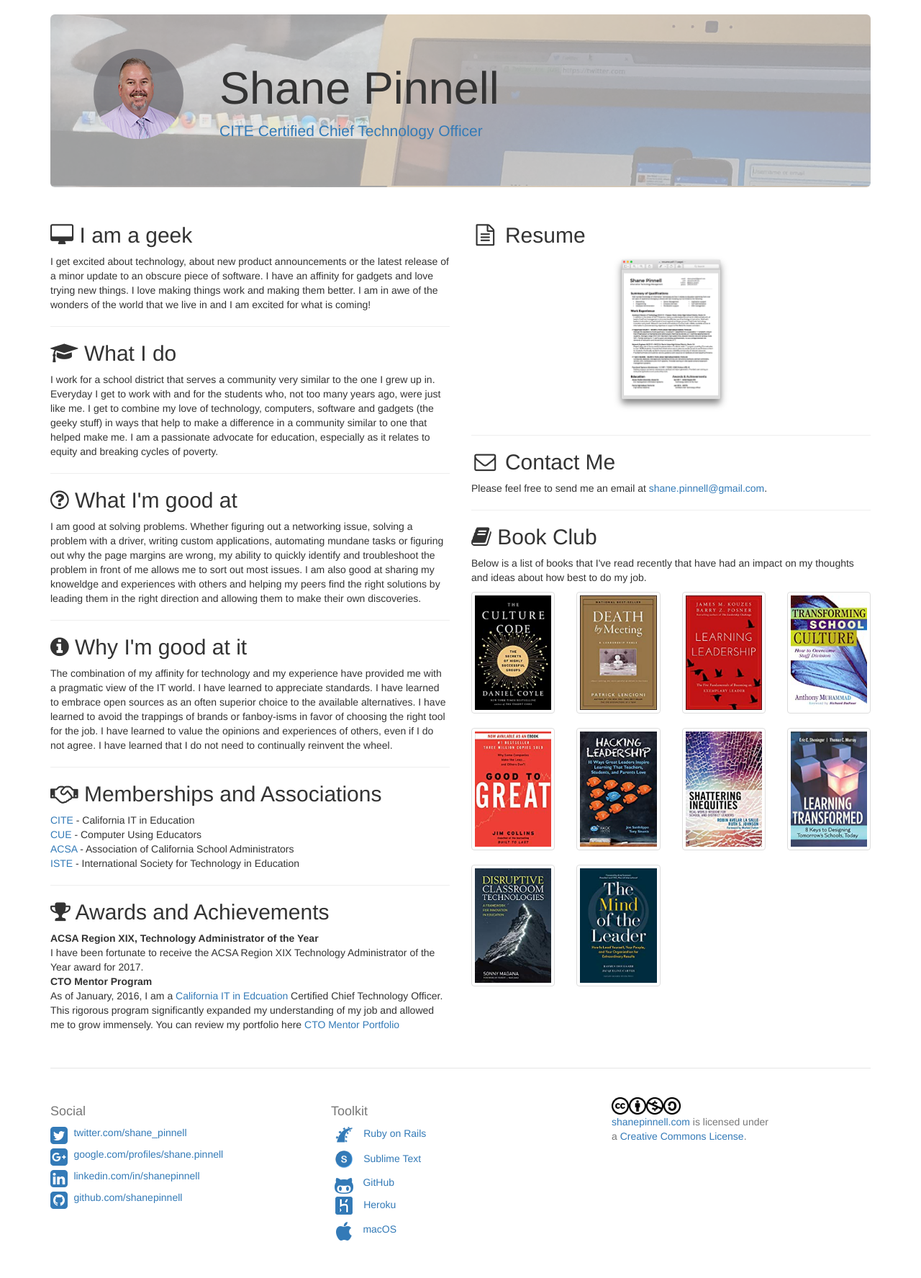
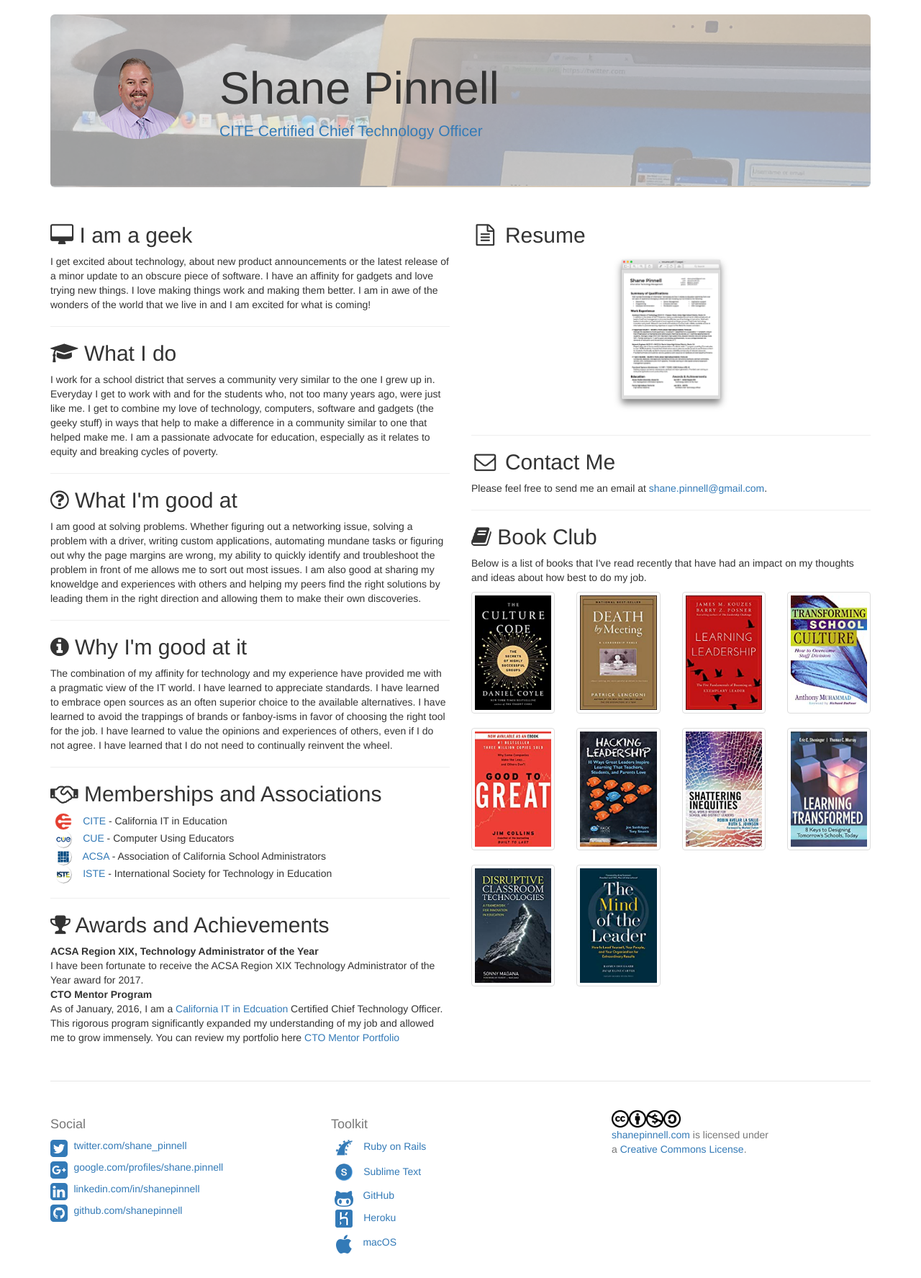
Before and after one commit to shanepinnell/shanepinnell.github.io, a Jekyll site: the page built from index.html, in a window 1280 px wide. Shown: the whole page at 72% size. Built offline with Jekyll 4.4.1, drawn with Linux system fonts in a browser that asks for light colours.

Commit message:
Added membership logos

```diff
--- a/index.html
+++ b/index.html
@@ -22,10 +22,10 @@ title: Shane Pinnell
     <hr />
     <h2><i class="fa fa-handshake-o" aria-hidden="true"></i> Memberships and Associations</h2>
     <ul class="list-unstyled">
-      <li><a href="https://cetpa.net/">CITE</a> - California IT in Education</li>
-      <li><a href="http://www.cue.org/">CUE</a> - Computer Using Educators</li>
-      <li><a href="http://www.acsa.org/">ACSA</a> - Association of California School Administrators</li>
-      <li><a href="https://www.iste.org/">ISTE</a> - International Society for Technology in Education</li>
+      <li><a href="https://cetpa.net/"><img src="/assets/images/cite.png" style="height:1.75em;widht:1.75em;margin:0 0.8em 0 0.4em"> CITE</a> - California IT in Education</li>
+      <li><a href="http://www.cue.org/"><img src="/assets/images/cue.png" style="height:1.75em;widht:1.75em;margin:0 0.8em 0 0.4em"> CUE</a> - Computer Using Educators</li>
+      <li><a href="http://www.acsa.org/"><img src="/assets/images/acsa.png" style="height:1.75em;widht:1.75em;margin:0 0.8em 0 0.4em"> ACSA</a> - Association of California School Administrators</li>
+      <li><a href="https://www.iste.org/"><img src="/assets/images/iste.png" style="height:1.75em;widht:1.75em;margin:0 0.8em 0 0.4em"> ISTE</a> - International Society for Technology in Education</li>
     </ul>
 
     <hr />
```
Also changed, not shown: assets/images/acsa.png (added), assets/images/cue.png (added), assets/images/iste.png (added).
